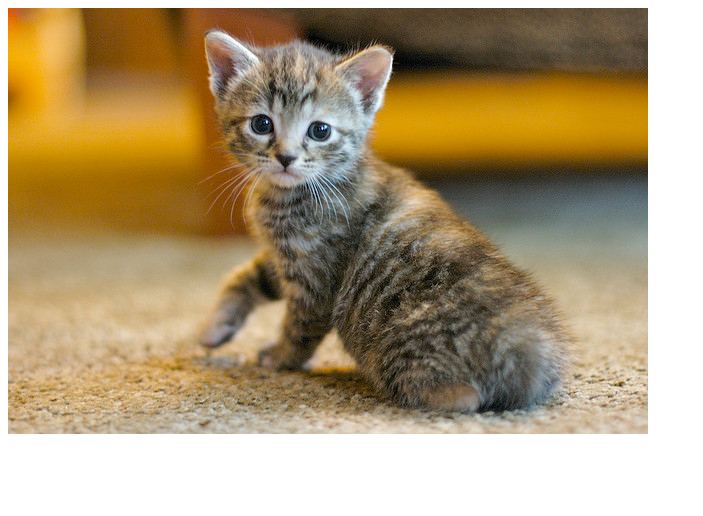
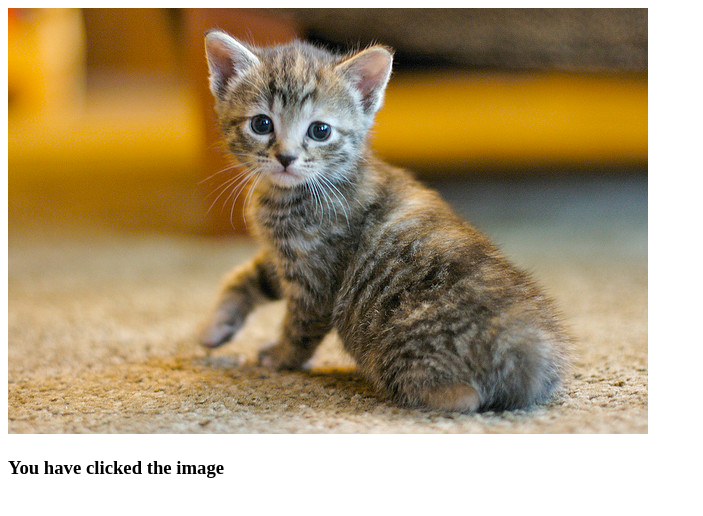
Before and after one commit to marcgiro/cat_clicker, a website: page index.html in a window 1280 px wide. Shown: the whole page, without its empty margins (0-703 px from the left). Drawn offline with Linux system fonts and the light colour scheme.

Commit message:
added h3 to html with text 'You have clicked the image'

```diff
--- a/index.html
+++ b/index.html
@@ -9,5 +9,6 @@
 </head>
 <body>
   <img src="/images/cat.jpg" alt="Cute cat image">
+  <h3>You have clicked the image</h3>
 </body>
 </html>
```
